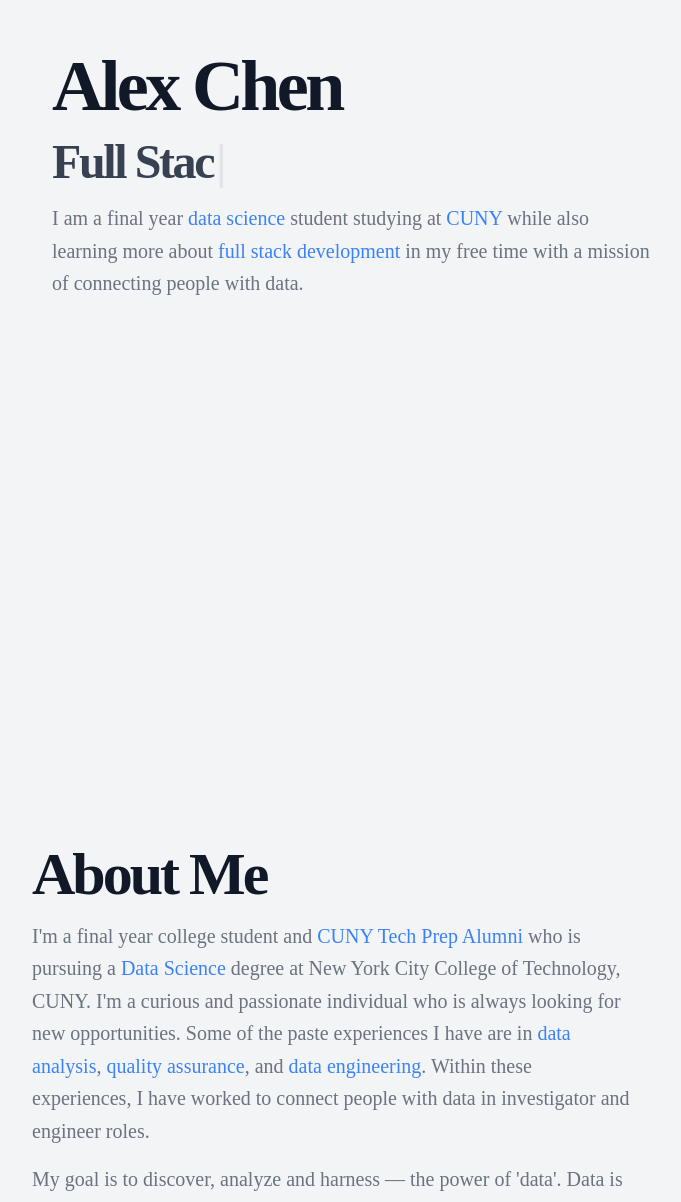
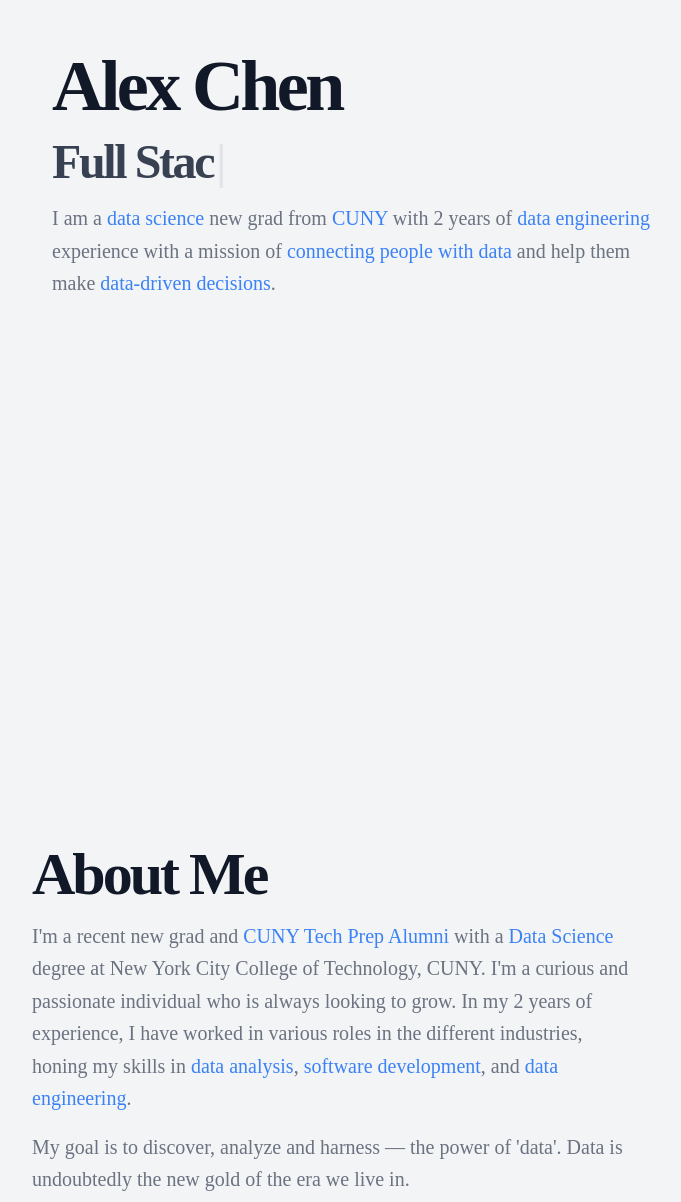
Before and after one commit to 112523chen/itsalexchen-website, a Next.js app: page / in a window 1280 px wide. Shown: the part 254-1456 px from the top of the page, without its empty margins (228-909 px from the left). Built offline with nearby package versions, Linux system fonts and the light colour scheme; no server answers.

Commit message:
chore(): update content

```diff
--- a/src/assets/data/mobileDisplayData.json
+++ b/src/assets/data/mobileDisplayData.json
@@ -1,3 +1,3 @@
 {
-  "mobileTextData": "Aspiring Data Engineer | Data Engineering @ MTA"
+  "mobileTextData": "Data Science New Grad | Data Engineering @ MTA"
 }
--- a/src/assets/data/skillset.json
+++ b/src/assets/data/skillset.json
@@ -65,13 +65,17 @@
       "values": [
         "GitHub",
         "Git",
-
         "Postgres",
         "dbt",
         "Docker",
         "Apache Airflow",
         "Amazon Web Services",
+        "Databricks",
         "Redis",
+        "Databend",
+        "Kafka",
+        "RabbitMQ",
+        "Red Panda",
         "MongoDB",
         "Figma",
         "Neo4j",
--- a/src/components/About.tsx
+++ b/src/components/About.tsx
@@ -16,7 +16,7 @@ const About = () => {
           </div>
 
           <p className="max-w-[600px] text-lg text-gray-500 md:text-xl/relaxed lg:text-base/relaxed xl:text-xl/relaxed dark:text-gray-400">
-            I&apos;m a final year college student and{" "}
+            I&apos;m a recent new grad and{" "}
             <Link
               href="https://cunytechprep.org/"
               target="_blank"
@@ -24,13 +24,14 @@ const About = () => {
             >
               CUNY Tech Prep Alumni
             </Link>{" "}
-            who is pursuing a{" "}
+            with a{" "}
             <span className="text-blue-500 hover:text-blue-600 dark:text-blue-400 dark:hover:text-blue-500">
               Data Science
             </span>{" "}
             degree at New York City College of Technology, CUNY. I&apos;m a
-            curious and passionate individual who is always looking for new
-            opportunities. Some of the paste experiences I have are in{" "}
+            curious and passionate individual who is always looking to grow. In
+            my 2 years of experience, I have worked in various roles in the
+            different industries, honing my skills in{" "}
             <span
               className="text-blue-500 hover:text-blue-600 dark:text-blue-400 dark:hover:text-blue-500"
               title="Data Analysis"
@@ -40,9 +41,9 @@ const About = () => {
             ,{" "}
             <span
               className="text-blue-500 hover:text-blue-600 dark:text-blue-400 dark:hover:text-blue-500"
-              title="Data Analysis"
+              title="software development"
             >
-              quality assurance
+              software development
             </span>
             , and{" "}
             <span
@@ -51,8 +52,7 @@ const About = () => {
             >
               data engineering
             </span>
-            . Within these experiences, I have worked to connect people with
-            data in investigator and engineer roles.
+            .
           </p>
           <p className="max-w-[600px] text-lg text-gray-500 md:text-xl/relaxed lg:text-base/relaxed xl:text-xl/relaxed dark:text-gray-400">
             My goal is to discover, analyze and harness &mdash; the power of
--- a/src/components/Display.tsx
+++ b/src/components/Display.tsx
@@ -1,7 +1,7 @@
 import React from "react";
 import { phrases } from "~/assets/data/phrases.json";
 import { Typewriter } from "react-simple-typewriter";
-// import { mobileTextData } from "~/assets/data/mobileDisplayData.json";
+import { mobileTextData } from "~/assets/data/mobileDisplayData.json";
 
 const Display = () => {
   return (
@@ -20,15 +20,25 @@ const Display = () => {
             </div>
           </div>
           <p className="max-w-[600px] text-lg text-gray-500 md:text-xl/relaxed lg:text-base/relaxed xl:text-xl/relaxed dark:text-gray-400">
-            I am a final year{" "}
+            I am a{" "}
             <span className="text-blue-500 dark:text-blue-300">
               data science
             </span>{" "}
-            student studying at{" "}
-            <span className="text-blue-500 dark:text-blue-300">CUNY</span> while
-            also learning more about{" "}
-            <span className="text-blue-500">full stack development</span> in my
-            free time with a mission of connecting people with data.
+            new grad from{" "}
+            <span className="text-blue-500 dark:text-blue-300">CUNY</span> with
+            2 years of{" "}
+            <span className="text-blue-500 dark:text-blue-300">
+              data engineering
+            </span>{" "}
+            experience with a mission of{" "}
+            <span className="text-blue-500 dark:text-blue-300">
+              connecting people with data
+            </span>{" "}
+            and help them make{" "}
+            <span className="text-blue-500 dark:text-blue-300">
+              data-driven decisions
+            </span>
+            .
           </p>
         </div>
       </div>
```
